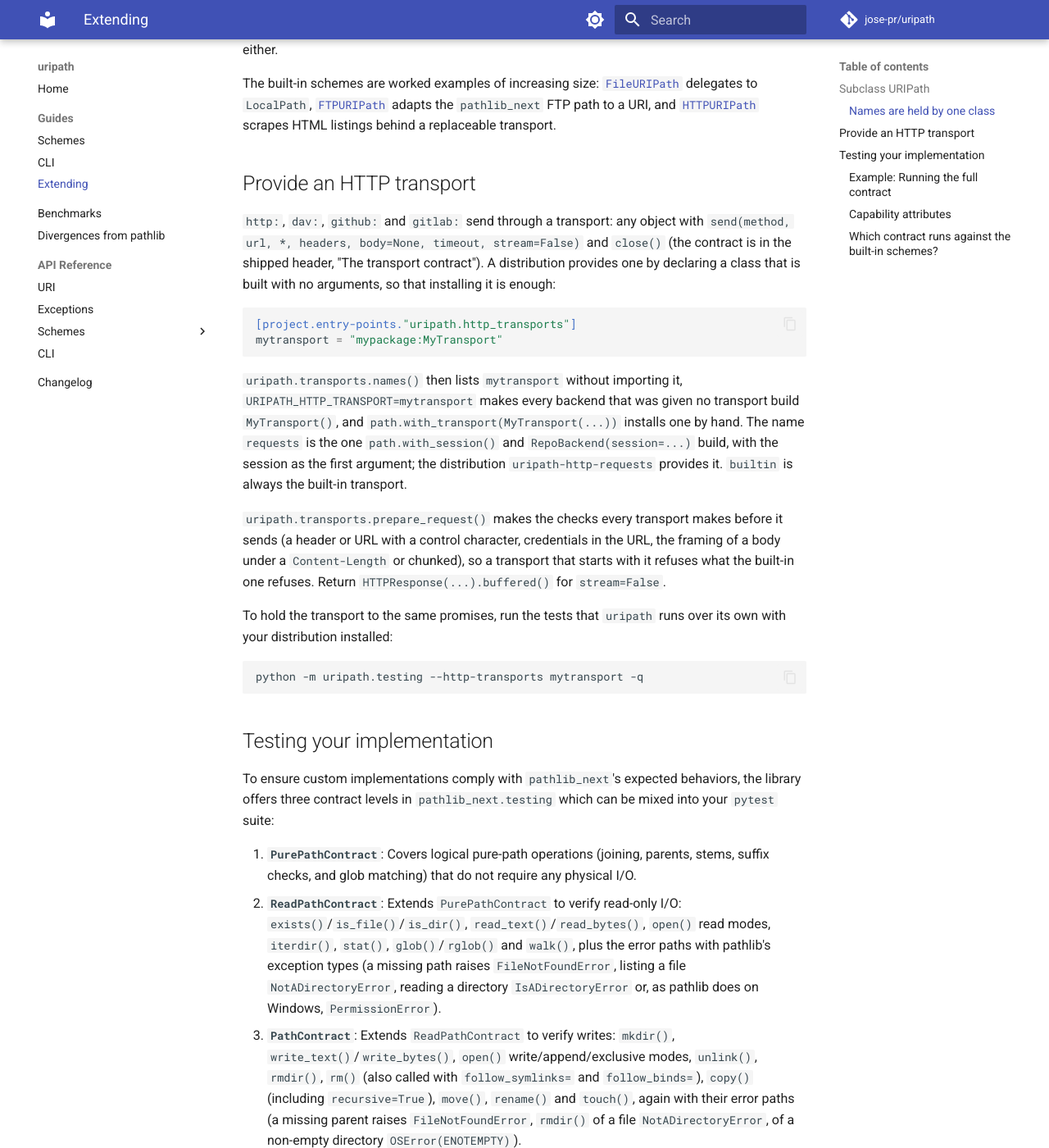
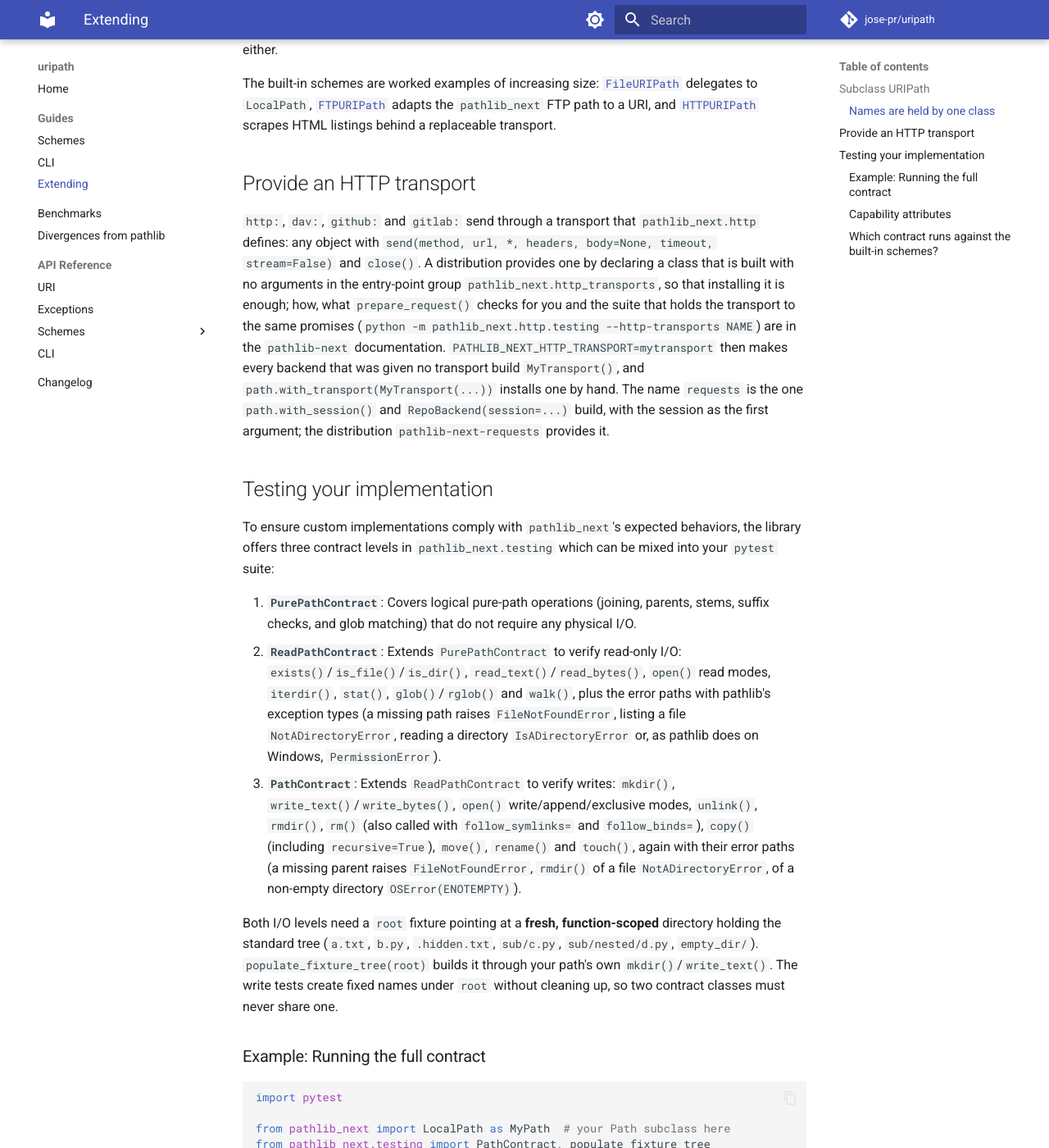
Before and after one commit to jose-pr/uripath, an MkDocs documentation site: the page built from docs/guides/extending.md, in a window 1280 px wide and 1400 px high, scrolled down 3536 px. Shown: the whole window at 82% size. Built offline with MkDocs 1.6.1 and Material for MkDocs 9.7.7, drawn with Linux system fonts in a browser that asks for light colours; comment, search, counter and statistics services are not loaded.

Commit message:
docs: changelog, README and guides name pathlib_next.http and pathlib-next-requests

````diff
--- a/docs/guides/extending.md
+++ b/docs/guides/extending.md
@@ -176,37 +176,19 @@
 
 ## Provide an HTTP transport
 
-`http:`, `dav:`, `github:` and `gitlab:` send through a transport: any object with
-`send(method, url, *, headers, body=None, timeout, stream=False)` and `close()`
-(the contract is in the shipped header, "The transport contract"). A
-distribution provides one by declaring a class that is built with no arguments,
-so that installing it is enough:
-
-```toml
-[project.entry-points."uripath.http_transports"]
-mytransport = "mypackage:MyTransport"
-```
-
-`uripath.transports.names()` then lists `mytransport` without importing it,
-`URIPATH_HTTP_TRANSPORT=mytransport` makes every backend that was given no
-transport build `MyTransport()`, and `path.with_transport(MyTransport(...))`
-installs one by hand. The name `requests` is the one `path.with_session()` and
-`RepoBackend(session=...)` build, with the session as the first argument; the
-distribution `uripath-http-requests` provides it. `builtin` is always the
-built-in transport.
-
-`uripath.transports.prepare_request()` makes the checks every transport makes
-before it sends (a header or URL with a control character, credentials in the
-URL, the framing of a body under a `Content-Length` or chunked), so a transport
-that starts with it refuses what the built-in one refuses. Return
-`HTTPResponse(...).buffered()` for `stream=False`.
-
-To hold the transport to the same promises, run the tests that `uripath` runs
-over its own with your distribution installed:
-
-```bash
-python -m uripath.testing --http-transports mytransport -q
-```
+`http:`, `dav:`, `github:` and `gitlab:` send through a transport that
+`pathlib_next.http` defines: any object with `send(method, url, *, headers,
+body=None, timeout, stream=False)` and `close()`. A distribution provides one by
+declaring a class that is built with no arguments in the entry-point group
+`pathlib_next.http_transports`, so that installing it is enough; how, what
+`prepare_request()` checks for you and the suite that holds the transport to the
+same promises (`python -m pathlib_next.http.testing --http-transports NAME`) are
+in the `pathlib-next` documentation. `PATHLIB_NEXT_HTTP_TRANSPORT=mytransport`
+then makes every backend that was given no transport build `MyTransport()`, and
+`path.with_transport(MyTransport(...))` installs one by hand. The name `requests`
+is the one `path.with_session()` and `RepoBackend(session=...)` build, with the
+session as the first argument; the distribution `pathlib-next-requests` provides
+it.
 
 ## Testing your implementation
 
````
Also changed, not shown: AGENTS.md (+2 -4 lines), CHANGELOG.md (+19 -30 lines), README.md (+3 -3 lines), docs/divergences.md (+1 -1 lines), docs/guides/schemes.md (+13 -11 lines), docs/index.md (+1 -1 lines).
